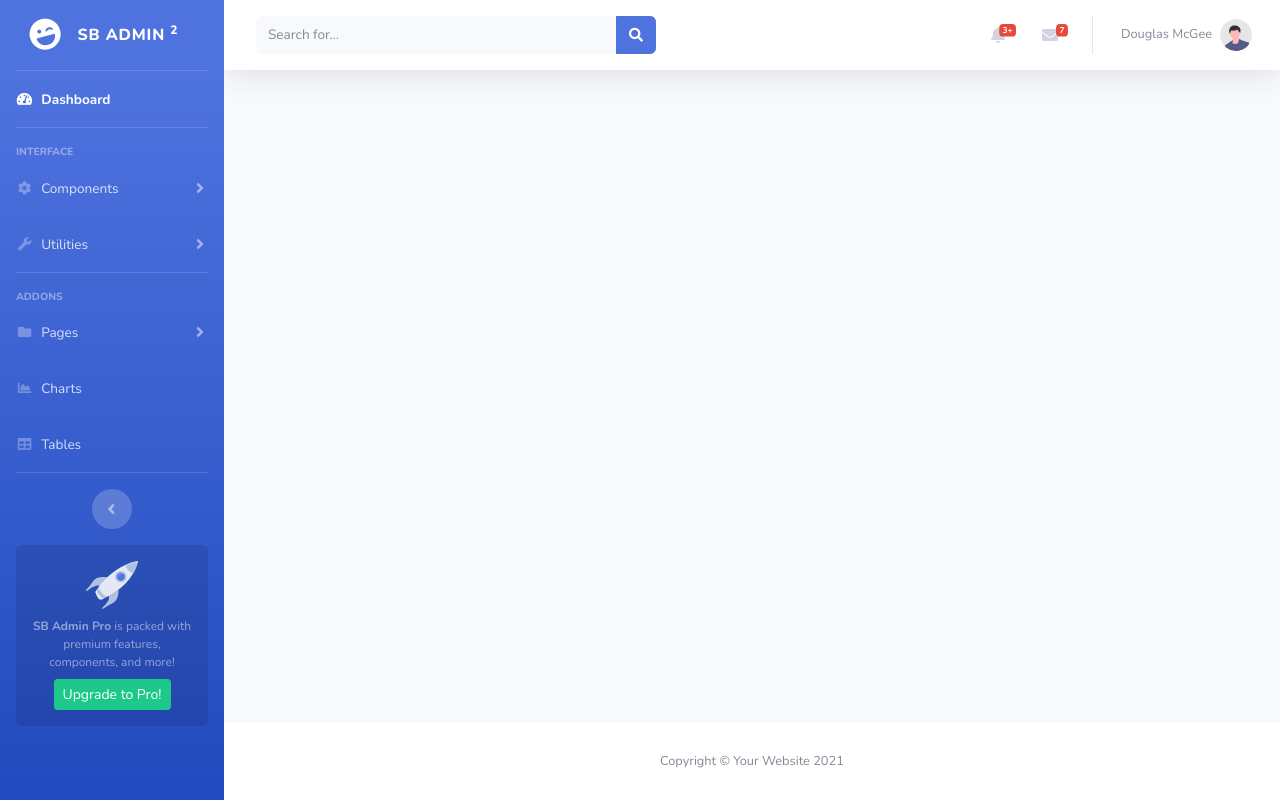
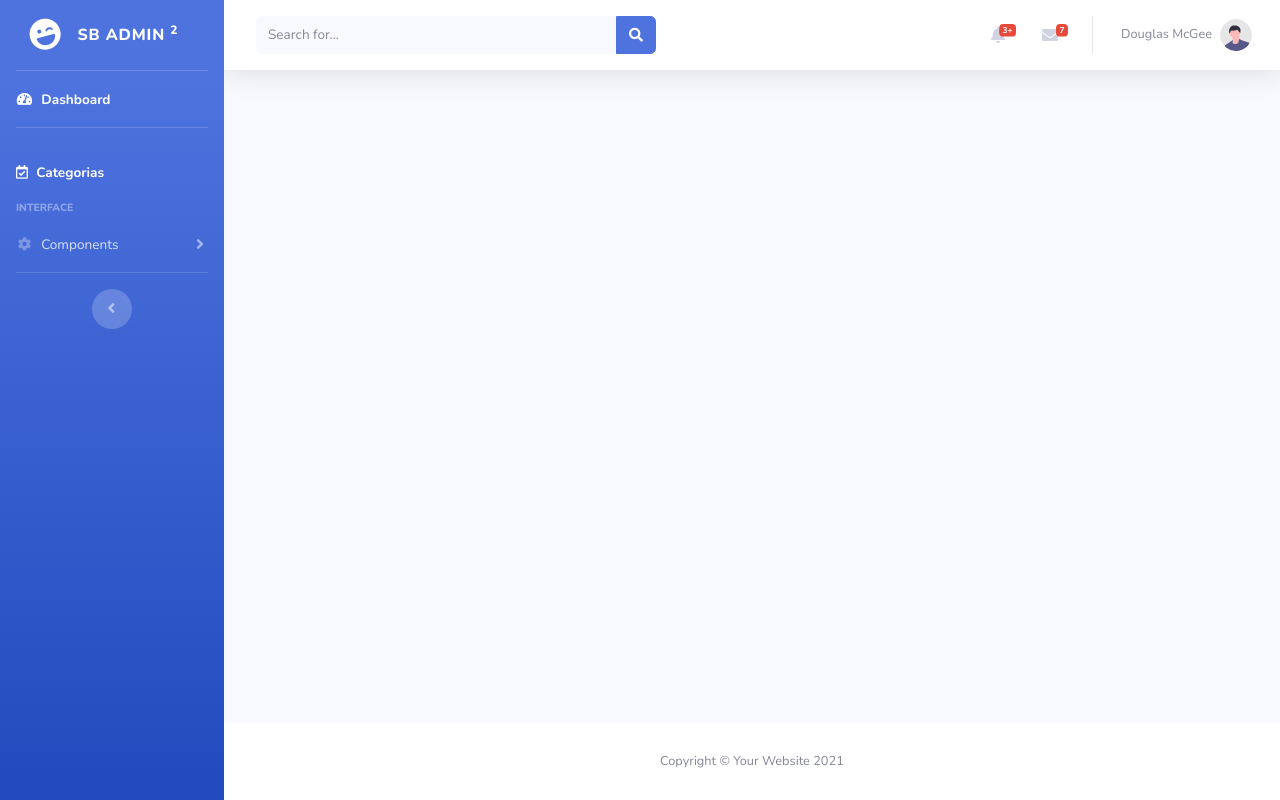
Before and after one commit to Eduarrb/DW2021-3, a PHP site: page /admin/ in a window 1280 px wide. Run offline with PHP 8.4, Linux system fonts and the light colour scheme.

Commit message:
categorias

```diff
--- a/04 CMS/public/admin/index.php
+++ b/04 CMS/public/admin/index.php
@@ -2,15 +2,11 @@
 <?php include(TEMPLATE_BACK . DS . "head.php"); ?>
     <!-- Page Wrapper -->
     <div id="wrapper">
-
         <!-- Sidebar -->
         <?php include(TEMPLATE_BACK . DS . "sidebar.php"); ?>
-
         <!-- End of Sidebar -->
-
         <!-- Content Wrapper -->
         <div id="content-wrapper" class="d-flex flex-column">
-
             <!-- Main Content -->
             <div id="content">
 
--- a/04 CMS/resources/templates/back/sidebar.php
+++ b/04 CMS/resources/templates/back/sidebar.php
@@ -1,7 +1,7 @@
         <ul class="navbar-nav bg-gradient-primary sidebar sidebar-dark accordion" id="accordionSidebar">
 
             <!-- Sidebar - Brand -->
-            <a class="sidebar-brand d-flex align-items-center justify-content-center" href="index.html">
+            <a class="sidebar-brand d-flex align-items-center justify-content-center" href="./">
                 <div class="sidebar-brand-icon rotate-n-15">
                     <i class="fas fa-laugh-wink"></i>
                 </div>
@@ -13,7 +13,7 @@
 
             <!-- Nav Item - Dashboard -->
             <li class="nav-item active">
-                <a class="nav-link" href="index.html">
+                <a class="nav-link" href="./">
                     <i class="fas fa-fw fa-tachometer-alt"></i>
                     <span>Dashboard</span></a>
             </li>
@@ -21,6 +21,11 @@
             <!-- Divider -->
             <hr class="sidebar-divider">
 
+            <li class="nav-item active">
+                <a class="nav-link" href="index.html">
+                    <i class="far fa-calendar-check"></i>
+                    <span>Categorias</span></a>
+            </li>
             <!-- Heading -->
             <div class="sidebar-heading">
                 Interface
@@ -42,67 +47,6 @@
                 </div>
             </li>
 
-            <!-- Nav Item - Utilities Collapse Menu -->
-            <li class="nav-item">
-                <a class="nav-link collapsed" href="#" data-toggle="collapse" data-target="#collapseUtilities"
-                    aria-expanded="true" aria-controls="collapseUtilities">
-                    <i class="fas fa-fw fa-wrench"></i>
-                    <span>Utilities</span>
-                </a>
-                <div id="collapseUtilities" class="collapse" aria-labelledby="headingUtilities"
-                    data-parent="#accordionSidebar">
-                    <div class="bg-white py-2 collapse-inner rounded">
-                        <h6 class="collapse-header">Custom Utilities:</h6>
-                        <a class="collapse-item" href="utilities-color.html">Colors</a>
-                        <a class="collapse-item" href="utilities-border.html">Borders</a>
-                        <a class="collapse-item" href="utilities-animation.html">Animations</a>
-                        <a class="collapse-item" href="utilities-other.html">Other</a>
-                    </div>
-                </div>
-            </li>
-
-            <!-- Divider -->
-            <hr class="sidebar-divider">
-
-            <!-- Heading -->
-            <div class="sidebar-heading">
-                Addons
-            </div>
-
-            <!-- Nav Item - Pages Collapse Menu -->
-            <li class="nav-item">
-                <a class="nav-link collapsed" href="#" data-toggle="collapse" data-target="#collapsePages"
-                    aria-expanded="true" aria-controls="collapsePages">
-                    <i class="fas fa-fw fa-folder"></i>
-                    <span>Pages</span>
-                </a>
-                <div id="collapsePages" class="collapse" aria-labelledby="headingPages" data-parent="#accordionSidebar">
-                    <div class="bg-white py-2 collapse-inner rounded">
-                        <h6 class="collapse-header">Login Screens:</h6>
-                        <a class="collapse-item" href="login.html">Login</a>
-                        <a class="collapse-item" href="register.html">Register</a>
-                        <a class="collapse-item" href="forgot-password.html">Forgot Password</a>
-                        <div class="collapse-divider"></div>
-                        <h6 class="collapse-header">Other Pages:</h6>
-                        <a class="collapse-item" href="404.html">404 Page</a>
-                        <a class="collapse-item" href="blank.html">Blank Page</a>
-                    </div>
-                </div>
-            </li>
-
-            <!-- Nav Item - Charts -->
-            <li class="nav-item">
-                <a class="nav-link" href="charts.html">
-                    <i class="fas fa-fw fa-chart-area"></i>
-                    <span>Charts</span></a>
-            </li>
-
-            <!-- Nav Item - Tables -->
-            <li class="nav-item">
-                <a class="nav-link" href="tables.html">
-                    <i class="fas fa-fw fa-table"></i>
-                    <span>Tables</span></a>
-            </li>
 
             <!-- Divider -->
             <hr class="sidebar-divider d-none d-md-block">
@@ -112,11 +56,4 @@
                 <button class="rounded-circle border-0" id="sidebarToggle"></button>
             </div>
 
-            <!-- Sidebar Message -->
-            <div class="sidebar-card d-none d-lg-flex">
-                <img class="sidebar-card-illustration mb-2" src="img/undraw_rocket.svg" alt="...">
-                <p class="text-center mb-2"><strong>SB Admin Pro</strong> is packed with premium features, components, and more!</p>
-                <a class="btn btn-success btn-sm" href="https://startbootstrap.com/theme/sb-admin-pro">Upgrade to Pro!</a>
-            </div>
-
         </ul>
```
